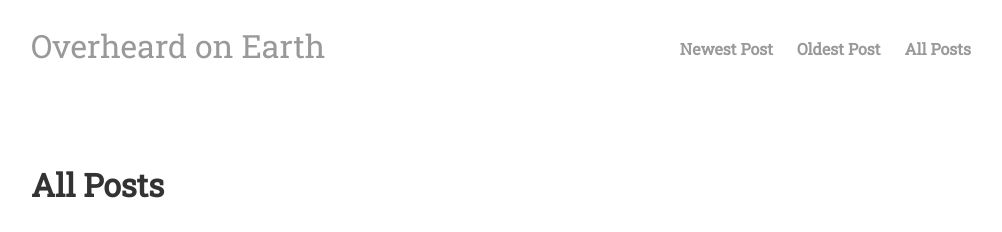
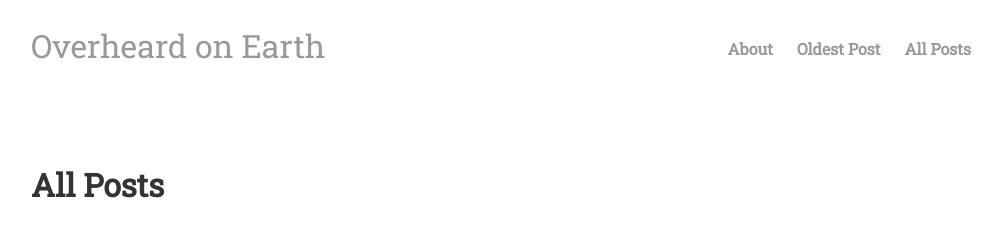
Before and after one commit to overheardonearth/overheardonearth.github.io, a Jekyll site: the page built from all-posts/index.html, in a window 1280 px wide. Shown: the top 232 px of the page, without its empty margins (129-1131 px from the left). Built offline with Jekyll 4.4.1, drawn with Linux system fonts in a browser that asks for light colours.

Commit message:
Update main.html

```diff
--- a/_layouts/main.html
+++ b/_layouts/main.html
@@ -18,7 +18,7 @@
 
 		<div class="site-header-nav">
 		<ul>
-       			<li><a href="/">Newest&nbsp;Post</a></li>
+       			<li><a href="/about/">About</a></li>
 			<li><a href="{{ site.posts.last.url }}">Oldest&nbsp;Post</a></li>
        			<li><a href="/all-posts/">All&nbsp;Posts</a></li>
 		</ul>
```
